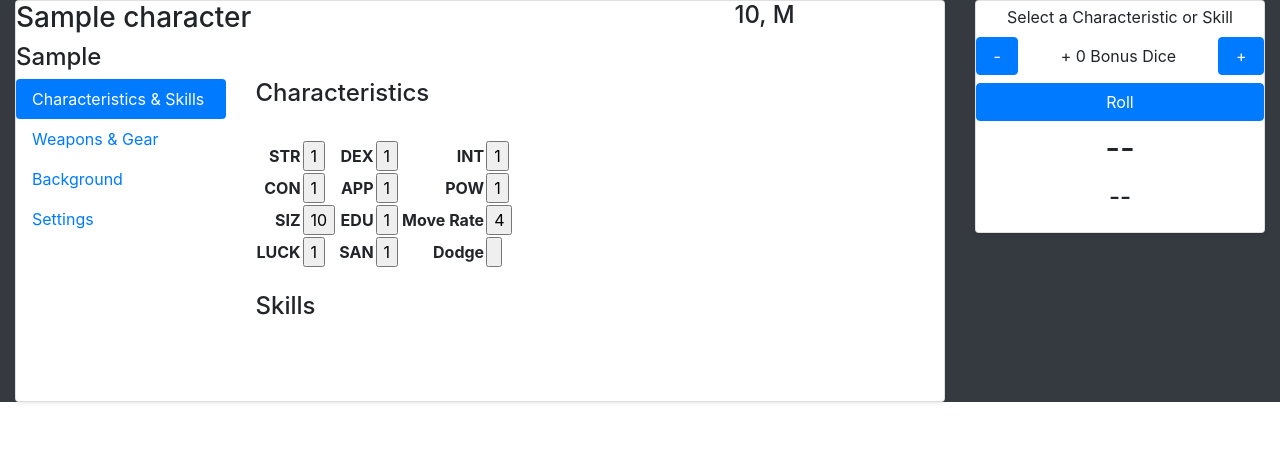
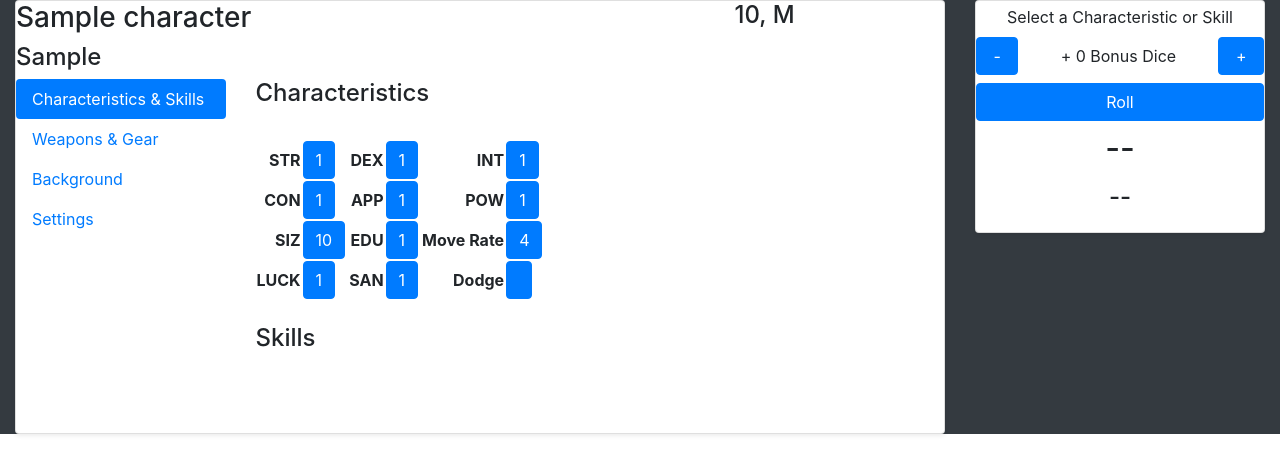
Before and after one commit to rrodrig6/TTGApp, a Django app: page /character/1/ in a window 1280 px wide. Shown: the top 474 px of the page. Run offline with Django 3.2, Linux system fonts and the light colour scheme; tables that the repository leaves empty hold one stand-in row (values such as "Sample post"); some libraries are stand-ins or nearby versions.

Commit message:
Allow unselecting skills on rolls

```diff
--- a/character/static/character/play.js
+++ b/character/static/character/play.js
@@ -28,10 +28,16 @@ $(function(){
     });
 
     $('.d100-rollable').click(function(){
-        console.log($(this).attr('value'));
-        $('#roll_selection_id').html($(this).parent().prev().html()+" "+$(this).attr('value'));
-        roll_skill = $(this).attr('skill-name');
-        console.log(roll_skill);
+        if(roll_skill == $(this).attr('skill-name'))
+        {
+            $('#roll_selection_id').html('Select a Characteristic or Skill');
+            roll_skill = '';
+        }
+        else
+        {
+            $('#roll_selection_id').html($(this).parent().prev().html()+" "+$(this).attr('value'));
+            roll_skill = $(this).attr('skill-name');
+        }
     });
 });
 
--- a/character/templates/character/play.html
+++ b/character/templates/character/play.html
@@ -50,43 +50,43 @@
                                         <table>
                                             <tr>
                                                 <th class="text-right">STR</th>
-                                                <td><input id="roll_strength_id" type="button" class="d100-rollable" value="{{ character.strength }}" skill-name="strength"/></td>
+                                                <td><input id="roll_strength_id" type="button" class="d100-rollable btn btn-primary" value="{{ character.strength }}" skill-name="strength"/></td>
                                                 <td></td>
                                                 <th class="text-right">DEX</th>
-                                                <td><input id="roll_dex_id" type="button" class="d100-rollable" value="{{ character.dexterity }}" skill-name="dexterity"/></td>
+                                                <td><input id="roll_dex_id" type="button" class="d100-rollable btn btn-primary" value="{{ character.dexterity }}" skill-name="dexterity"/></td>
                                                 <td></td>
                                                 <th class="text-right">INT</th>
-                                                <td><input id="roll_intelligence_id" type="button" class="d100-rollable" value="{{ character.intelligence }}" skill-name="intelligence"/></td>
+                                                <td><input id="roll_intelligence_id" type="button" class="d100-rollable btn btn-primary" value="{{ character.intelligence }}" skill-name="intelligence"/></td>
                                             </tr>
                                             <tr>
                                                 <th class="text-right">CON</th>
-                                                <td><input id="roll_constitution_id" type="button" class="d100-rollable" value="{{ character.constitution }}" skill-name="constitution"/></td>
+                                                <td><input id="roll_constitution_id" type="button" class="d100-rollable btn btn-primary" value="{{ character.constitution }}" skill-name="constitution"/></td>
                                                 <td></td>
                                                 <th class="text-right">APP</th>
-                                                <td><input id="roll_appearance_id" type="button" class="d100-rollable" value="{{ character.appearance }}" skill-name="appearance"/></td>
+                                                <td><input id="roll_appearance_id" type="button" class="d100-rollable btn btn-primary" value="{{ character.appearance }}" skill-name="appearance"/></td>
                                                 <td></td>
                                                 <th class="text-right">POW</th>
-                                                <td><input id="roll_power_id" type="button" class="d100-rollable" value="{{ character.power }}" skill-name="power"/></td>
+                                                <td><input id="roll_power_id" type="button" class="d100-rollable btn btn-primary" value="{{ character.power }}" skill-name="power"/></td>
                                             </tr>
                                             <tr>
                                                 <th class="text-right">SIZ</th>
-                                                <td><input id="roll_size_id" type="button" class="d100-rollable" value="{{ character.size }}" skill-name="size"></td>
+                                                <td><input id="roll_size_id" type="button" class="d100-rollable btn btn-primary" value="{{ character.size }}" skill-name="size"></td>
                                                 <td></td>
                                                 <th class="text-right">EDU</th>
-                                                <td><input id="roll_education_id" type="button" class="d100-rollable" value="{{ character.education }}" skill-name="education"/></td>
+                                                <td><input id="roll_education_id" type="button" class="d100-rollable btn btn-primary" value="{{ character.education }}" skill-name="education"/></td>
                                                 <td></td>
                                                 <th class="text-right">Move Rate</th>
-                                                <td><input id="roll_move_rate_id" type="button" class="d100-rollable" value="{{ character.move_rate }}" /></td>
+                                                <td><input id="roll_move_rate_id" type="button" class="d100-rollable btn btn-primary" value="{{ character.move_rate }}" /></td>
                                             </tr>
                                             <tr>
                                                 <th class="text-right">LUCK</th>
-                                                <td><input id="roll_luck_id" type="button" class="d100-rollable" value="{{ character.luck }}" skill-name="luck"/></td>
+                                                <td><input id="roll_luck_id" type="button" class="d100-rollable btn btn-primary" value="{{ character.luck }}" skill-name="luck"/></td>
                                                 <td></td>
                                                 <th class="text-right">SAN</th>
-                                                <td><input id="roll_sanity_id" type="button" class="d100-rollable" value="{{ character.sanity }}" skill-name="sanity"/></td>
+                                                <td><input id="roll_sanity_id" type="button" class="d100-rollable btn btn-primary" value="{{ character.sanity }}" skill-name="sanity"/></td>
                                                 <td></td>
                                                 <th class="text-right">Dodge</th>
-                                                <td><input id="roll_dodge_id" type="button" class="d100-rollable" value="{{ character.dodge }}" skill-name="dodge"/></td>
+                                                <td><input id="roll_dodge_id" type="button" class="d100-rollable btn btn-primary" value="{{ character.dodge }}" skill-name="dodge"/></td>
                                             </tr>
                                         </table>
                                         <br />
--- a/character/views.py
+++ b/character/views.py
@@ -72,23 +72,12 @@ def roll(request, pk):
 				if d_result > 100:
 					d_result = 100
 			# Process Character skill roll
-			if 'character_id' in request.POST and 'roll_skill' in request.POST:
+			if 'character_id' in request.POST and 'roll_skill' in request.POST and request.POST['roll_skill'] != "":
 				character = Character.objects.get(id=request.POST['character_id'])
 				message_out = character.roll_against_skill(request.POST['roll_skill'], d_result)
 			# Contextless dice roll
 			else:
-				if(d_result<2):
-					message_out = 'Critical Success!'
-				elif(d_result<11):
-					message_out = 'Extreme Success!'
-				elif(d_result<26):
-					message_out = 'Hard Success!'
-				elif(d_result<51):
-					message_out = 'Regular Success!'
-				elif(d_result<96):
-					message_out = 'FAILURE'
-				else:
-					message_out = 'FUMBLE'
+				message_out = "--"
 			return JsonResponse({'d_result':str(d_result), 'message_out':message_out, 'debug_out': debug_out}, status=200)
 		else:
 			return JsonResponse({'error':'d_val_error', 'debug_out': debug_out})
```
